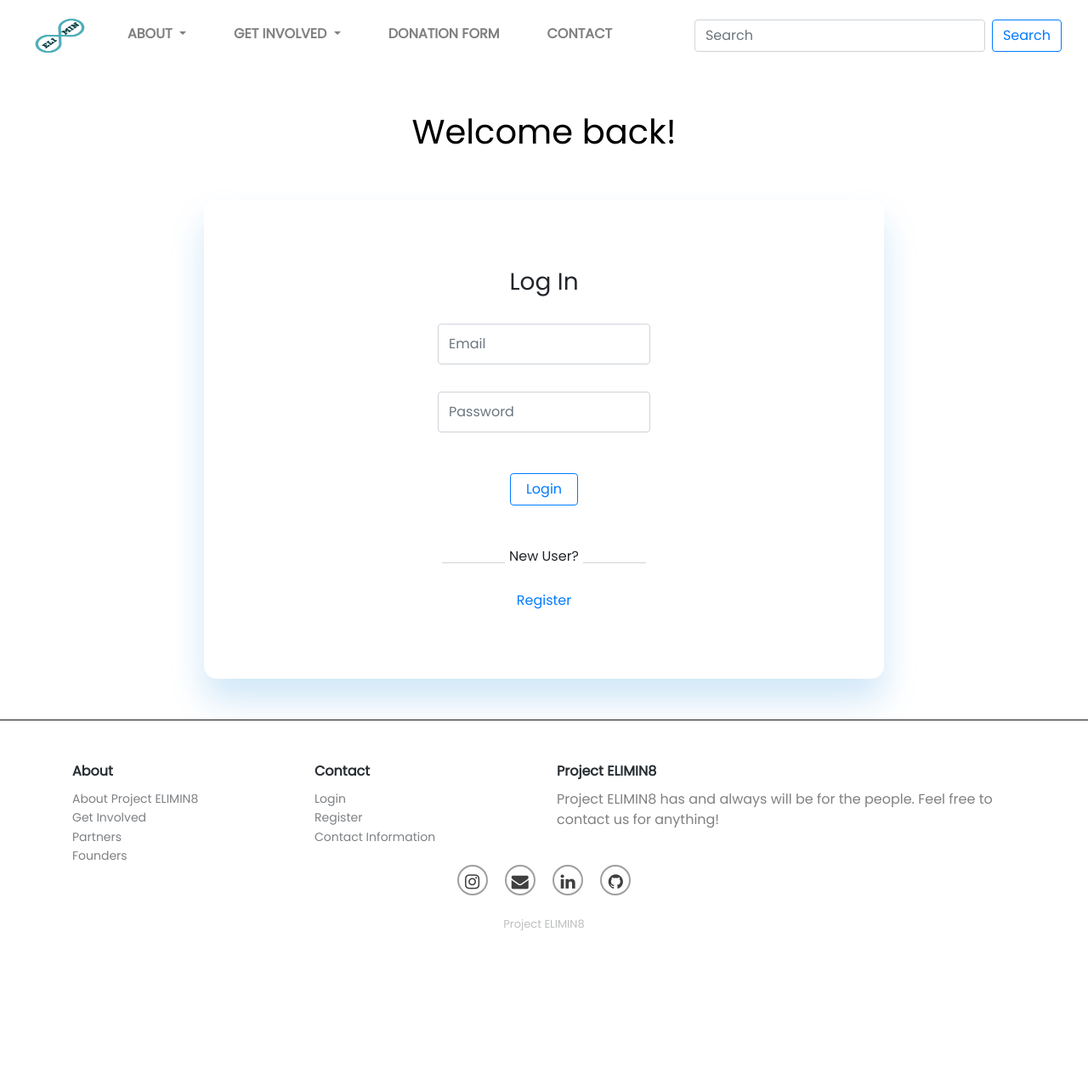
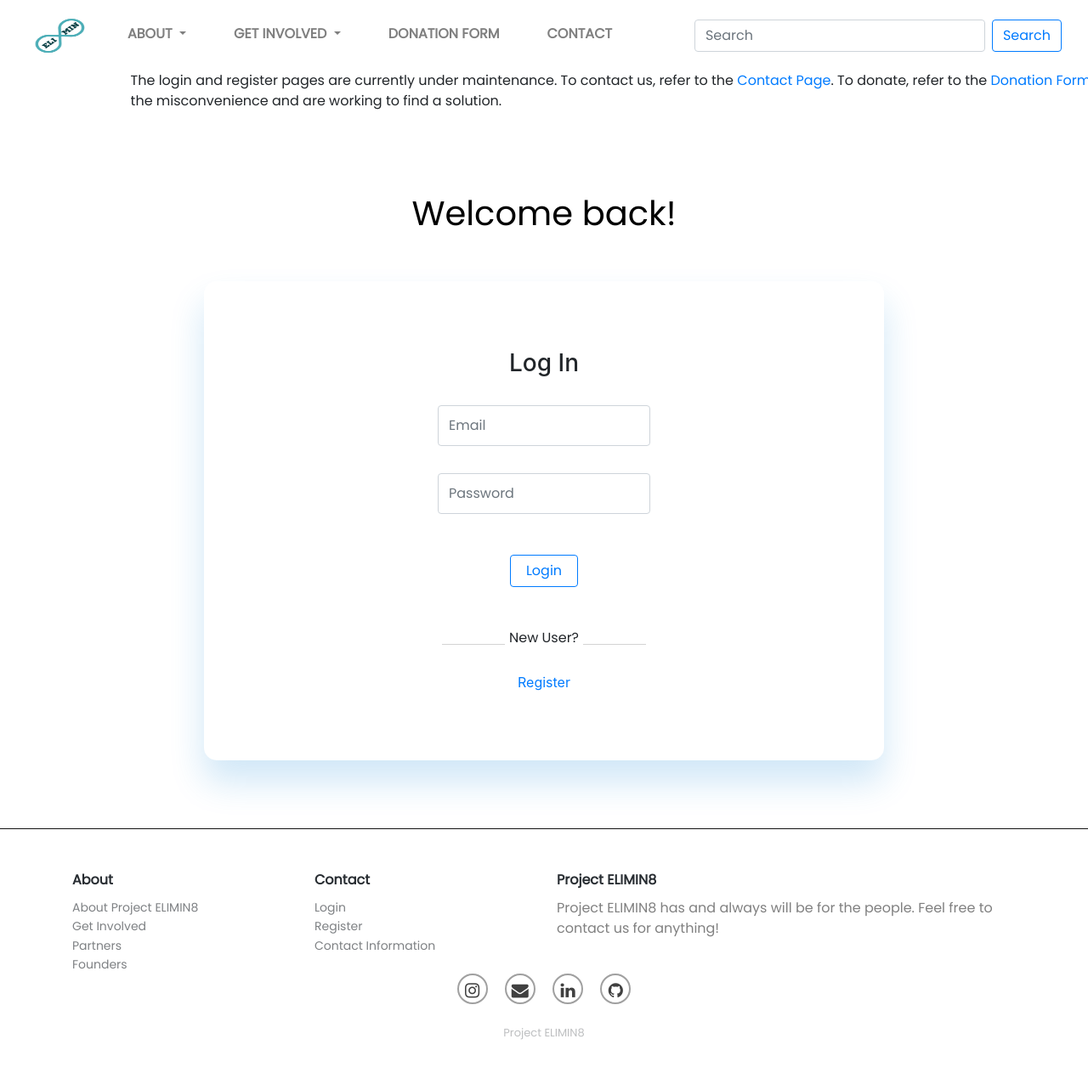
Before and after one commit to peacekeeper6/CastSD-Branch-Org, a Flask app: page /login/ in a window 1280 px wide; the page is wider, and only the part inside the window is pictured. Shown: that part at 85% size. Before the commit the page ends 1096 px from the top of that part, so only its background shows below. Run offline with Flask 2, Linux system fonts and the light colour scheme; some libraries are stand-ins or nearby versions.

Commit message:
login and register announcement banner

```diff
--- a/Flaskenv/static/styles/login.css
+++ b/Flaskenv/static/styles/login.css
@@ -1,64 +1,82 @@
+h1, body, .input, div {
+    font-family: 'Poppins', sans-serif;
+}
 h1 {
     display:flex;
     justify-content: center;
     color: #000000;
     margin-bottom:5rem;
     margin-top:5rem;
-    font-family: 'Poppins', sans-serif;
 }
 hr {
     width: 50%;
 }
-.left {
-    float:left;
-}
-
-.right {
-    float:right;
-}
-.divider {
-    width:500px;
-    text-align:center;
-}
-
-.divider hr {
-    margin-left:auto;
-    margin-right:auto;
-    width:40%;
-
-}
-body {
-    font-family: 'Poppins', sans-serif;
-    /* margin: 0;
-    padding: 0;
-    background: linear-gradient(to bottom right, #E3F0FF, #FAFCFF);
-    height: 100vh;
-    {#justify-content: center;#}
-    {#align-items: center;#} */
-    /* background-image: url({{ url_for('static', filename='assets/background.jpg') }});
-    background-repeat: no-repeat;
-    background-size:100% 100%;
-    min-height: 100%; */
-}
 container {
-    /* align-items: center;
-    align-content: center;
-    justify-content: center; */
     padding-top:5rem;
     margin: auto;
     width: 50rem;
-    height: 85%;
     background-color: #ffffff;
     border-radius: 15px;
-    /* border-radius: 20px; */
     box-shadow: 0px 25px 40px #1687d933;
-    margin-bottom:3rem;
+    margin-bottom:5rem;
 }
 .input {
     height:3rem;
-    font-family: 'Poppins', sans-serif;
 }
 .form-group {
     width: 250px;
     margin-top:2rem
 }
+#divpadding, #h1padding {
+    padding-bottom: 3rem
+}
+#h1padding {
+    padding-top:3rem;
+}
+#centerpadding {
+    margin-bottom:5rem
+}
+#spancss {
+    background-color: #ffffff;
+    padding: 0 5px;
+}
+#newuser {
+    width: 30%;
+    height: 20px;
+    border-bottom: 1px solid lightgray;
+    text-align: center;
+    margin-bottom: 2rem
+}
+.scroll-text {
+    margin-bottom: 3rem;
+    -moz-transform: translateX(100%);
+    -webkit-transform: translateX(100%);
+    transform: translateX(100%);
+
+    -moz-animation: my-animation 15s linear infinite;
+    -webkit-animation: my-animation 15s linear infinite;
+    animation: my-animation 15s linear infinite;
+    }
+
+    @-moz-keyframes my-animation {
+    from { -moz-transform: translateX(100%); }
+    to { -moz-transform: translateX(-100%); }
+    }
+
+    @-webkit-keyframes my-animation {
+    from { -webkit-transform: translateX(100%); }
+    to { -webkit-transform: translateX(-100%); }
+    }
+
+    @keyframes my-animation {
+    from {
+        -moz-transform: translateX(100%);
+        -webkit-transform: translateX(100%);
+        transform: translateX(100%);
+    }
+    to {
+        -moz-transform: translateX(-100%);
+        -webkit-transform: translateX(-100%);
+        transform: translateX(-100%);
+    }
+}
--- a/Flaskenv/templates/getinvolved/login.html
+++ b/Flaskenv/templates/getinvolved/login.html
@@ -7,42 +7,37 @@
     <title>Project ELIMIN8|Login</title>
     <link rel="stylesheet" href="{{ url_for('static', filename='styles/login.css') }}">
     <link rel="stylesheet" type="text/css" href="https://fonts.googleapis.com/css?family=Poppins" />
-    <style>
-    </style>
 </head>
 {% endblock %}
 {% block body %}
-<body style="font-family: 'Poppins', sans-serif">
-    <h1 style="padding-top:3rem;padding-bottom:3rem">Welcome back!</h1>
+<body>
+    <div>
+        <div class="scroll-text">
+            The login and register pages are currently under maintenance. To contact us, refer to the <a href="{{ url_for('contact') }}">Contact Page</a>. To donate, refer to the <a href="{{ url_for('donation') }}">Donation Form</a>. We apologize for the misconvenience and are working to find a solution.
+        </div>
+    </div>
+    <h1 id="h1padding">Welcome back!</h1>
 <container>
 <center>
     <h3>Log In</h3>
 <div class="form-group">
-    <!-- <label for="inputEmail">Email</label> -->
     <input style="height:3rem" type="email" class="form-control" id="inputEmail" placeholder="Email">
 </div>
 </div>
 <div class="form-group">
-    <!-- <label for="inputPassword">Password</label> -->
     <input style="height:3rem" type="password" class="form-control" minlength="8" required id="inputPassword" placeholder="Password">
 </div>
-    <div style="padding-bottom: 3rem">
+    <div id="divpadding">
 <button type="submit" class="btn btn-outline-primary" style="width:5rem;margin-top:2rem">Login</button>
     </div>
 </center>
-<center style="margin-bottom:5rem;">
-    <div style="width: 30%; height: 20px; border-bottom: 1px solid lightgray; text-align: center; margin-bottom: 2rem">
-        <span style="background-color: #ffffff;padding: 0 5px;">
+<center id="centerpadding">
+    <div id="newuser">
+        <span id="spancss">
           New User?
         </span>
       </div>
-    <!-- <div class="divider">
-    <hr class="left"/>
-    New User?
-    <hr class="right"/>
-    <p> <br> -->
         <a href="{{ url_for('register') }}">Register</a></p>
-<!-- </div>  -->
 </center>
 </container>
 </body>
```
Also changed, not shown: Flaskenv/static/styles/register.css (+33 -0 lines), Flaskenv/templates/getinvolved/register.html (+7 -3 lines).
